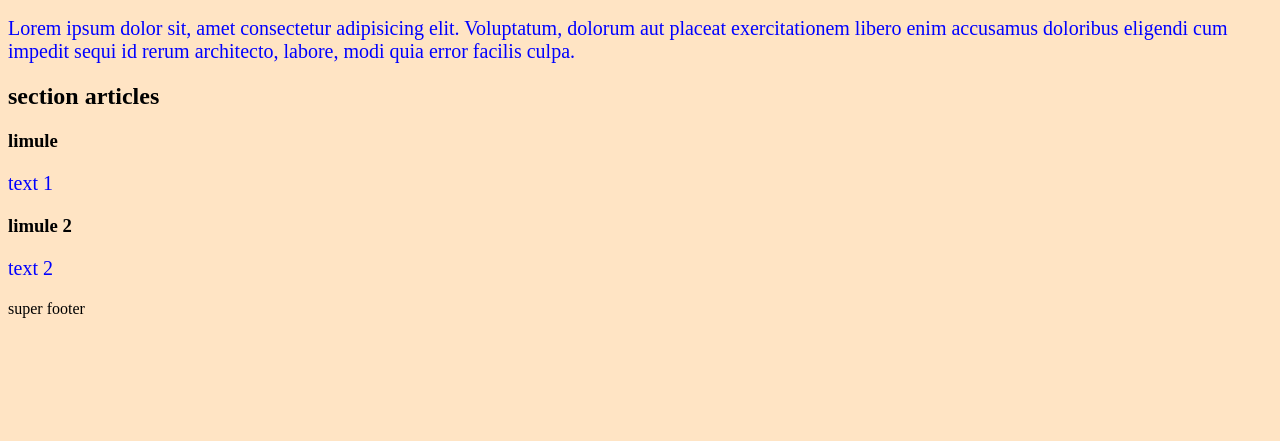
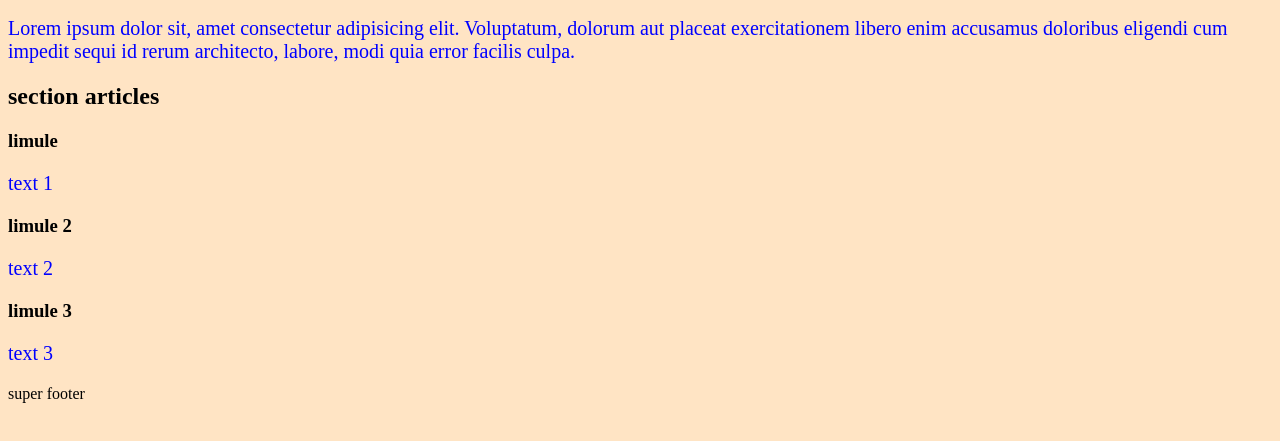
Before and after one commit to Sofianlimule/projet-git, a plain HTML site: page index.html in a window 1280 px wide. Shown: the part 101-542 px from the top of the page. Drawn offline with Linux system fonts and the light colour scheme.

Commit message:
ajout article 3

```diff
--- a/index.html
+++ b/index.html
@@ -26,6 +26,10 @@
         <h3>limule 2</h3>
         <p>text 2</p>
     </article>
+    <article>
+        <h3>limule 3</h3>
+        <p>text 3</p>
+    </article>
     <footer>super footer</footer>
 </body>
 </html>
```
